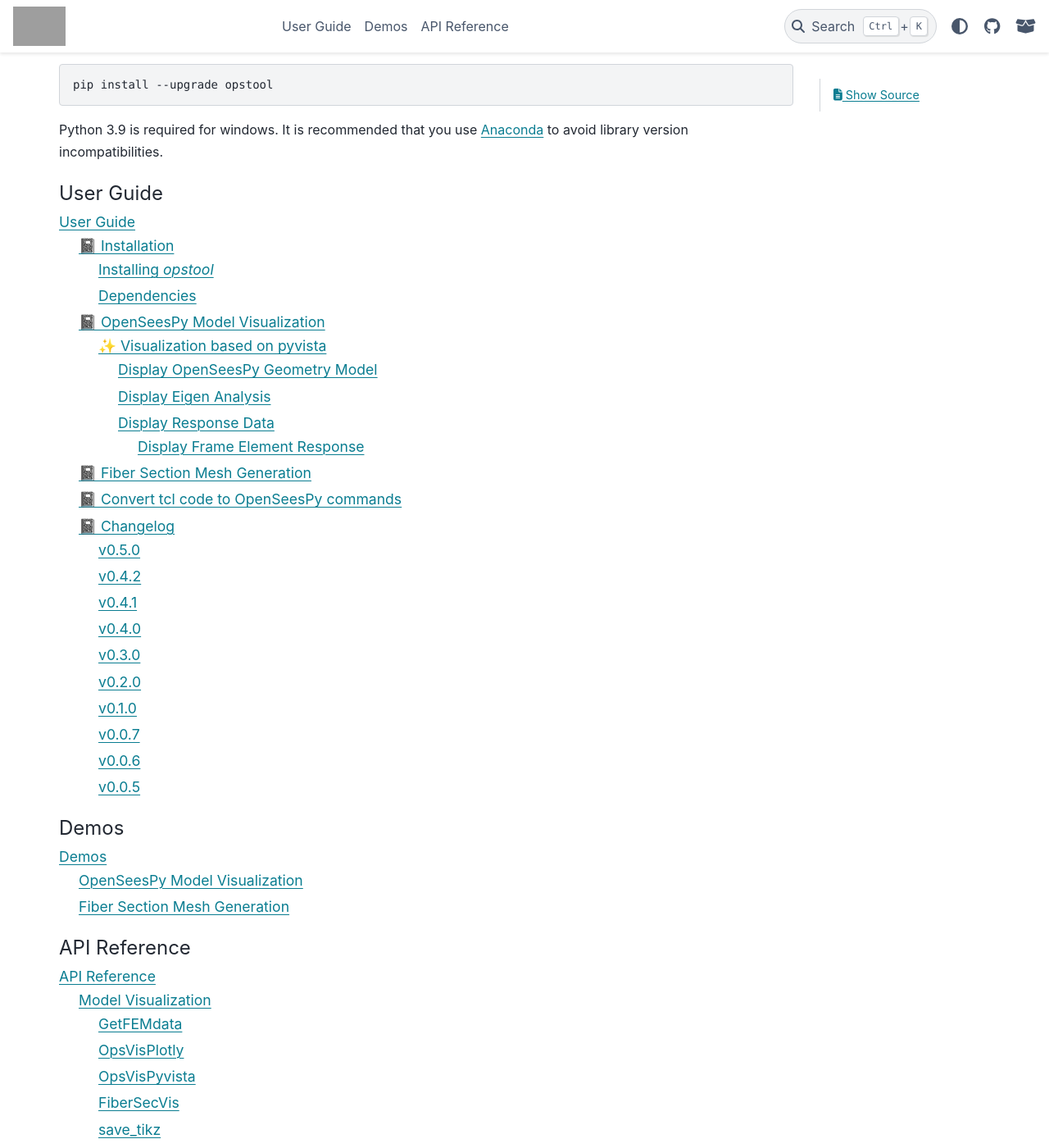
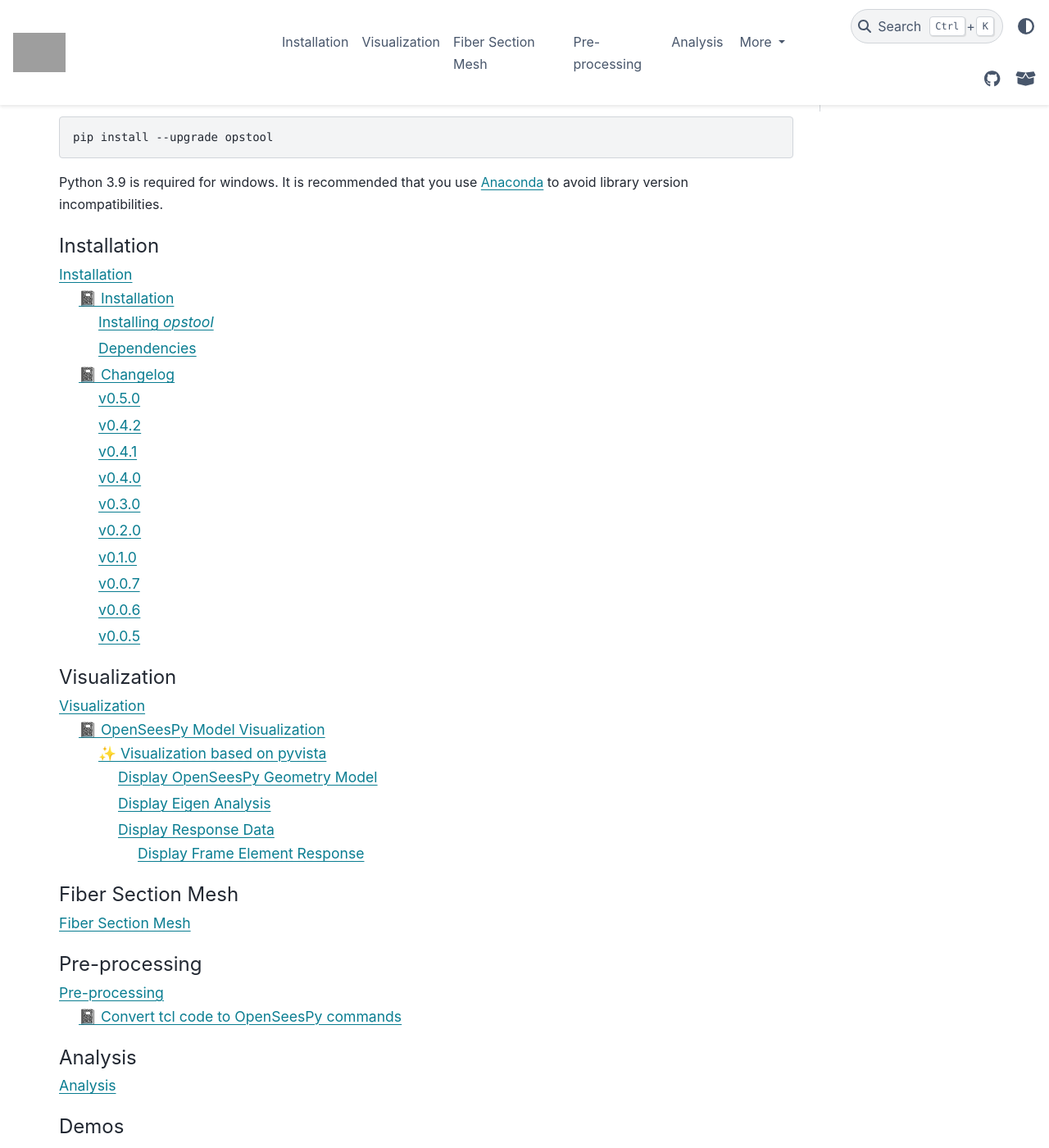
Before and after one commit to yexiang1992/opstool, a Sphinx documentation site: the page built from doc/source/index.rst, in a window 1280 px wide and 1400 px high, scrolled down 205 px. Shown: the whole window at 82% size. Built offline with Sphinx 7.4.7 and the PyData theme 0.15.4, drawn with Linux system fonts in a browser that asks for light colours; pages that are not in the unit, such as notebooks, are missing from menus; grey boxes are pictures that could not be loaded.

Commit message:
update docs

```diff
--- /dev/null
+++ b/doc/source/_analysis.rst
@@ -0,0 +1,6 @@
+Analysis
+---------------
+
+.. toctree::
+   :maxdepth: 4
+   :caption: Analysis
--- /dev/null
+++ b/doc/source/_pre.rst
@@ -0,0 +1,8 @@
+Pre-processing
+---------------
+
+.. toctree::
+   :maxdepth: 4
+   :caption: Pre-processing
+
+   src/tcl2py
--- a/doc/source/index.rst
+++ b/doc/source/index.rst
@@ -21,9 +21,36 @@ It is recommended that you use `Anaconda <https://www.anaconda.com/>`_ to avoid
 
 .. toctree::
    :maxdepth: 5
-   :caption: User Guide
+   :caption: Installation
 
-   usr_guide
+   _Installation
+
+.. toctree::
+   :maxdepth: 5
+   :caption: Visualization
+
+   _vis
+
+.. toctree::
+   :maxdepth: 5
+   :caption: Fiber Section Mesh
+
+   _sec_mesh
+
+.. toctree::
+   :maxdepth: 5
+   :caption: Pre-processing
+
+   _pre
+
+
+.. toctree::
+   :maxdepth: 5
+   :caption: Analysis
+
+   _analysis
+
+
 
 .. toctree::
    :maxdepth: 5
```
Also changed, not shown: doc/source/_Installation.rst (added, +9 -0 lines), doc/source/_sec_mesh.rst (added, +7 -0 lines), doc/source/_vis.rst (added, +8 -0 lines), doc/source/usr_guide.rst (deleted, +0 -12 lines).
